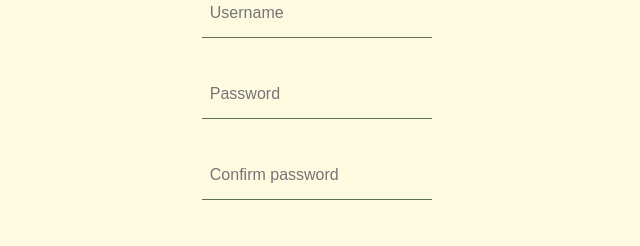
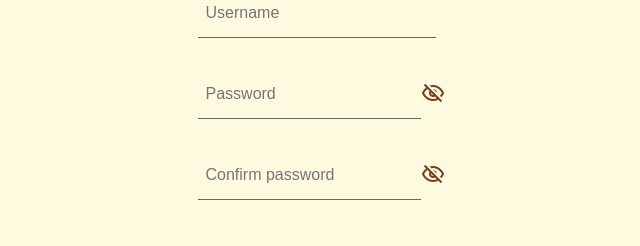
Before and after one commit to marzie-nd/teletxt, a React (Create React App) app: page /signup in a window 1280 px wide. Shown: the part 257-503 px from the top of the page, without its empty margins (319-959 px from the left). Built offline with nearby package versions, Linux system fonts and the light colour scheme.

Commit message:
Fixes #42:toggle password visibility

```diff
--- a/src/pages/Signin.jsx
+++ b/src/pages/Signin.jsx
@@ -2,10 +2,14 @@ import { useState } from "react";
 import { Link, useNavigate } from "react-router-dom";
 import Button from "../components/Button";
 import Container from "../components/Container";
+import ShowPass from "../images/show.png";
+import HidePass from "../images/hide.png";
 import "./Signin.scss";
 
 const Signin = () => {
   const navigate = useNavigate();
+  const [visible, setVisible] = useState(false);
+
 
   const [formInput, setFormInput] = useState({
     username: "",
@@ -137,15 +141,21 @@ const Signin = () => {
           />
           <p className="errorMessage">{formError.username}</p>
           {/* /////////////////// */}
+          <div className="wrapper">
           <input
-            type="text"
-            placeholder="Password"
+              type={visible ? "text" : "password"}
+              placeholder="Password"
             value={formInput.password}
             onChange={({ target }) => {
               handleUserInput(target.name, target.value);
             }}
             name="password"
           />
+          <div onClick={() => setVisible(!visible)}>
+              {visible ? <img src={ShowPass} /> : <img src={HidePass} />}
+            </div>
+          </div>
+
           <p className="errorMessage">{formError.password}</p>
 
           <Button type="submit">Sign In</Button>
--- a/src/pages/Signin.scss
+++ b/src/pages/Signin.scss
@@ -26,6 +26,11 @@
       border-bottom: 2px solid #5f6f52;
     }
   }
+  .wrapper {
+    display: flex;
+    align-items: center;
+  }
+
   .errorMessage {
     padding: 0;
     margin: 0;
--- a/src/pages/Signup.jsx
+++ b/src/pages/Signup.jsx
@@ -2,10 +2,13 @@ import { useState } from "react";
 import { Link, useNavigate } from "react-router-dom";
 import Button from "../components/Button";
 import Container from "../components/Container";
+import ShowPass from "../images/show.png";
+import HidePass from "../images/hide.png";
 import "./Signup.scss";
 
 const Signup = () => {
   const navigate = useNavigate();
+  const [visible, setVisible] = useState(false);
 
   const [formInput, setFormInput] = useState({
     username: "",
@@ -146,8 +149,9 @@ const Signup = () => {
           />
           <p className="errorMessage">{formError.username}</p>
           {/* /////////////////// */}
+          <div className="wrapper">
             <input
-            type="text"
+              type={visible ? "text" : "password"}
               placeholder="Password"
               value={formInput.password}
               onChange={({ target }) => {
@@ -155,10 +159,16 @@ const Signup = () => {
               }}
               name="password"
             />
+            <div onClick={() => setVisible(!visible)}>
+              {visible ? <img src={ShowPass} /> : <img src={HidePass} />}
+            </div>
+          </div>
+
           <p className="errorMessage">{formError.password}</p>
           {/* /////////////////// */}
+          <div className="wrapper">
             <input
-            type="confirmPassword"
+              type={visible ? "text" : "password"}
               placeholder="Confirm password"
               value={formInput.confirmPassword}
               onChange={({ target }) => {
@@ -166,6 +176,10 @@ const Signup = () => {
               }}
               name="confirmPassword"
             />
+            <div onClick={() => setVisible(!visible)}>
+              {visible ? <img src={ShowPass} /> : <img src={HidePass} />}
+            </div>
+          </div>
           <p className="errorMessage">{formError.conFirmPassword}</p>
 
           <div className="separator">
```
Also changed, not shown: src/images/hide.png (added), src/images/show.png (added). Lines whose indentation alone changed are shown as unchanged.
